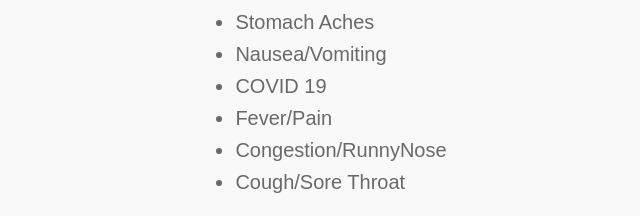
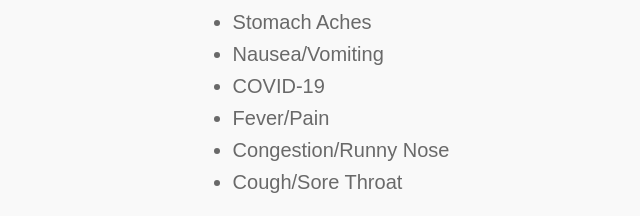
Before and after one commit to jeew0n/treetment, a React (Create React App) app: page /treatment in a window 1280 px wide. Shown: the part 458-674 px from the top of the page, without its empty margins (319-959 px from the left). Built offline with nearby package versions, Linux system fonts and the light colour scheme.

Commit message:
search bar again

```diff
--- a/src/Pages/ListData.json
+++ b/src/Pages/ListData.json
@@ -18,13 +18,13 @@
 "text": "Nausea/Vomiting"
 }, {
 "id": 7,
-"text": "COVID 19"
+"text": "COVID-19"
 }, {
 "id": 8,
 "text": "Fever/Pain"
 }, {
 "id": 9,
-"text": "Congestion/RunnyNose"
+"text": "Congestion/Runny Nose"
 }, {
 "id": 10,
 "text": "Cough/Sore Throat"
--- a/src/Pages/treatment.css
+++ b/src/Pages/treatment.css
@@ -87,8 +87,8 @@ textarea {
 }
 
 .button-group button {
+text-align: center;
 margin: 0 10px;
-text-align: center;
 text-decoration: none;
 white-space: nowrap;
 cursor: pointer;
--- a/src/Pages/treatment.js
+++ b/src/Pages/treatment.js
@@ -13,9 +13,11 @@ function Treatment (){
       var lowerCase = e.target.value.toLowerCase();
       setInputText(lowerCase);
     };
+
     return (
       <div>
         <h1>Treatment</h1>
+
         <div className="button-group">
           <Link to='/patient'>
               <button>New patient</button>
```
